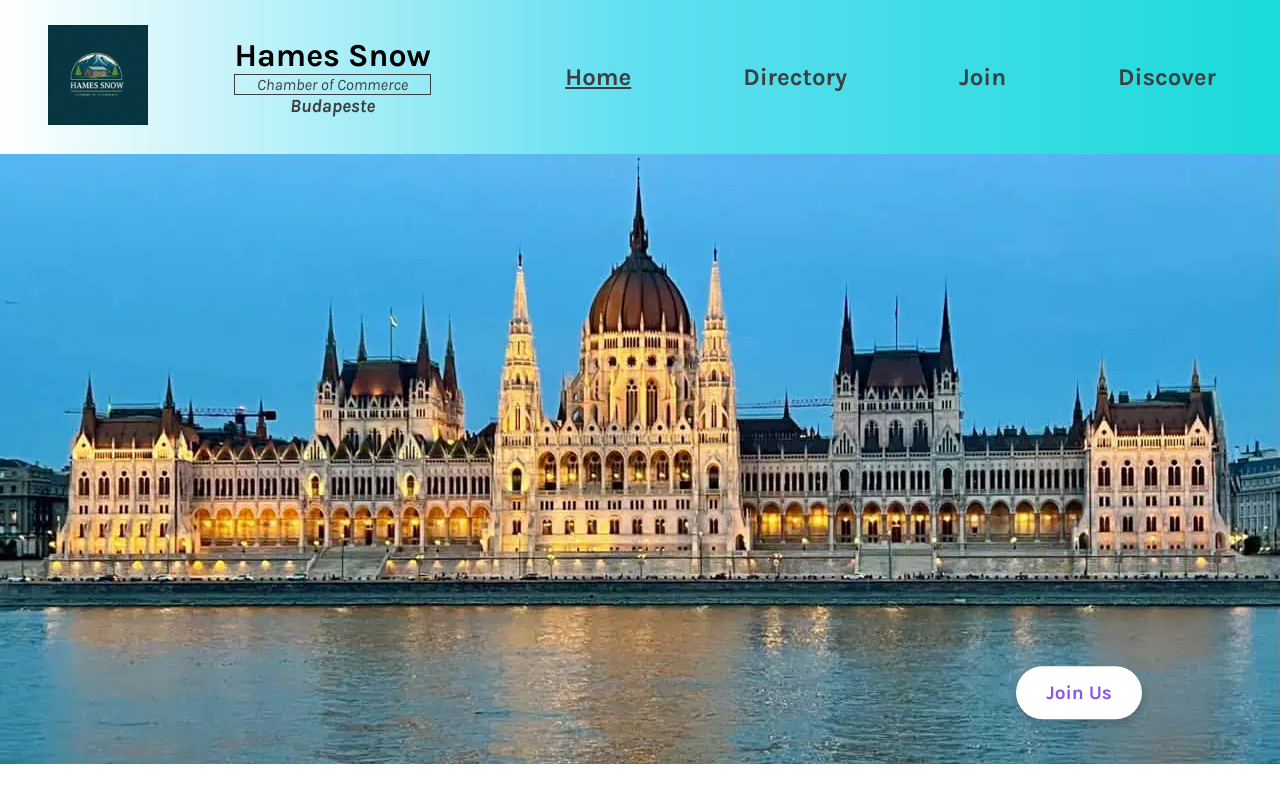
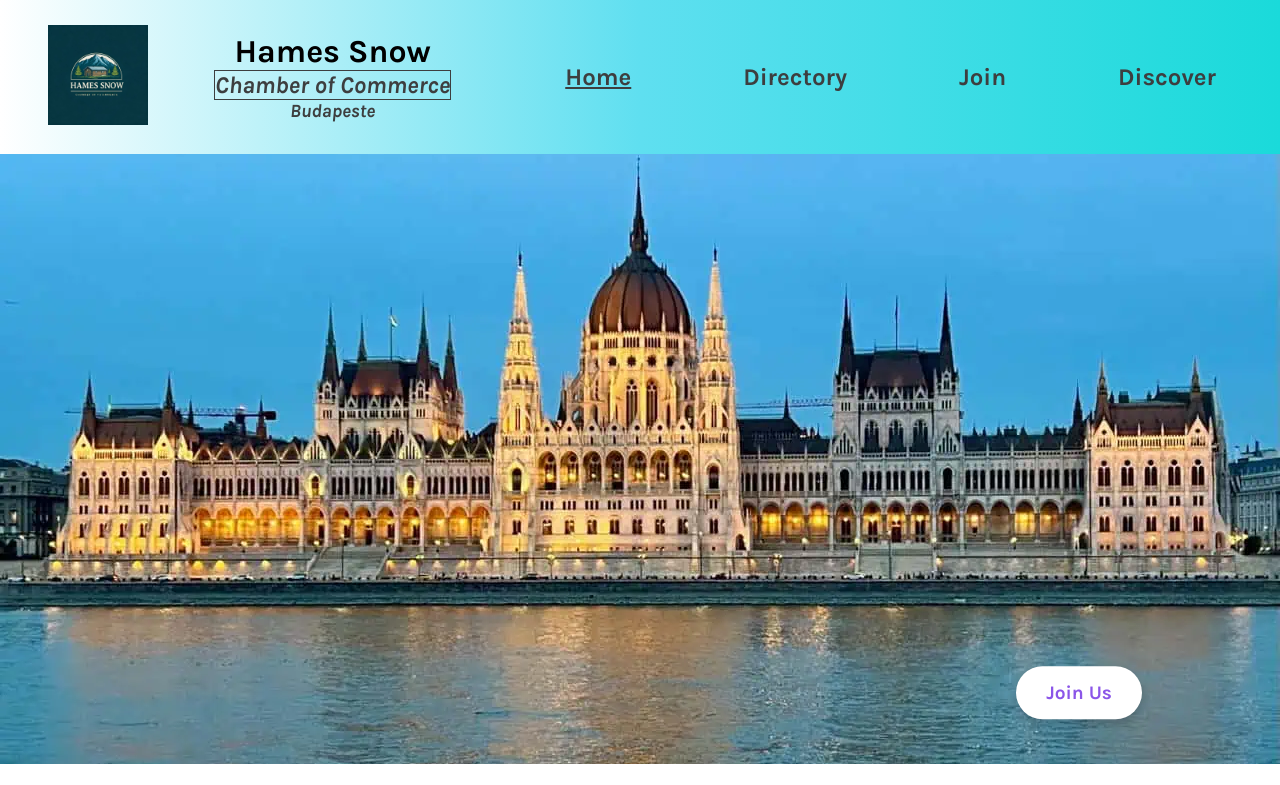
Before and after one commit to tiagorockman/wdd231, a plain HTML site: page chamber/index.html in a window 1280 px wide. Shown: the top 785 px of the page. Drawn offline with Linux system fonts and the light colour scheme; no server answers.

Commit message:
100 acessability, bestpractices and SEO

```diff
--- a/chamber/index.html
+++ b/chamber/index.html
@@ -40,10 +40,10 @@
         </div>
         <div id="title">
             <h1>Hames Snow</h1>
-            <p>Chamber of Commerce</p>
+            <h2>Chamber of Commerce</h2>
             <h3>Budapeste</h3>
         </div>
-       <button id="menu"></button>
+       <button id="menu" aria-label="Menu"></button>
         <nav id="navMenu">
             <ul>
                 <li><a href="#" class="active">Home</a></li>
@@ -60,7 +60,7 @@
                 <img src="images/house.webp" alt="House of Chamber">
             </picture>
         </section>
-        <span><a href="/" class="join-us-button">Join Us</a></span>
+        <span><a href="/" class="join-us-button" aria-label="Join Us">Join Us</a></span>
         <div class="section-header"> <h3>Home</h3></div>
         <section class="information">
             <div class="events">
--- a/chamber/styles/base.css
+++ b/chamber/styles/base.css
@@ -66,9 +66,9 @@ header {
 }
 
 #title {
-    font-size: 4vw;
+    font-size: 3.1vw;
     text-align: center;
-    margin-left: 28%;
+    margin-left: 29%;
     top: 2%;
     position: absolute;
 }
@@ -213,7 +213,7 @@ footer {
         color: black;
     }
 
-    #title p {
+    #title h2 {
         font-style: italic;
         border: 1px solid;
     }
```
